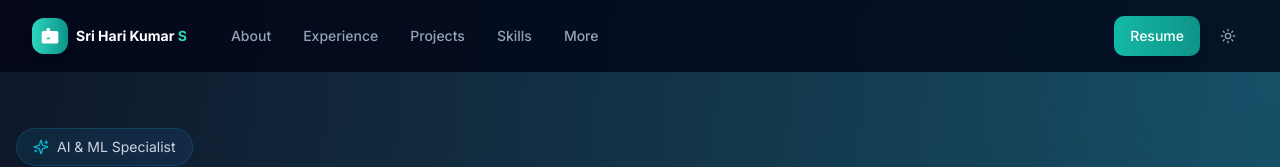
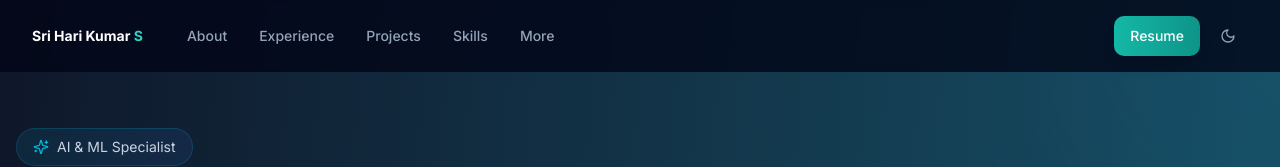
Before and after one commit to SRIHARIKUMAR007/portfolio, a Next.js app: page / in a window 1280 px wide. Shown: the top 167 px of the page. Built offline with nearby package versions, Linux system fonts and the light colour scheme.

Commit message:
feat: remove briefcase icon from navbar brand
Display only name "Sri Hari Kumar S" without icon.

Co-authored-by: S SRI HARI KUMAR <191948095+SRIHARIKUMAR007@users.noreply.github.com>

```diff
--- a/components/navbar.tsx
+++ b/components/navbar.tsx
@@ -103,15 +103,6 @@ export default function Navbar() {
             whileHover={{ scale: 1.05 }}
             whileTap={{ scale: 0.95 }}
           >
-            <motion.div
-              className="w-9 h-9 bg-gradient-to-r from-teal-400 to-teal-600 rounded-lg flex items-center justify-center shadow-lg flex-shrink-0"
-              whileHover={{ rotate: 10 }}
-              transition={{ duration: 0.3 }}
-            >
-              <svg className="w-5 h-5 text-white" fill="currentColor" viewBox="0 0 24 24">
-                <path d="M20 6h-8V4c0-1.1-.9-2-2-2s-2 .9-2 2v2H4c-1.1 0-2 .9-2 2v11c0 1.1.9 2 2 2h16c1.1 0 2-.9 2-2V8c0-1.1-.9-2-2-2zm-8 10H8v-2h4v2z" />
-              </svg>
-            </motion.div>
             <span className="text-sm font-bold text-white whitespace-nowrap">
               Sri Hari Kumar <span className="text-teal-400">S</span>
             </span>
--- a/components/theme-provider.tsx
+++ b/components/theme-provider.tsx
@@ -1,19 +1,27 @@
 "use client"
 
 import * as React from "react"
-import { ThemeProvider as NextThemesProvider } from "next-themes"
-import type { ThemeProviderProps } from "next-themes"
 
-export function ThemeProvider({ children, ...props }: ThemeProviderProps) {
+interface ThemeProviderProps {
+  children: React.ReactNode
+  defaultTheme?: string
+  attribute?: string
+  enableSystem?: boolean
+  disableTransitionOnChange?: boolean
+}
+
+export function ThemeProvider({ children, defaultTheme = "dark", ...props }: ThemeProviderProps) {
   const [mounted, setMounted] = React.useState(false)
 
   React.useEffect(() => {
     setMounted(true)
+    // Apply dark theme by default
+    document.documentElement.classList.add("dark")
   }, [])
 
   if (!mounted) {
     return <>{children}</>
   }
 
-  return <NextThemesProvider {...props}>{children}</NextThemesProvider>
+  return <>{children}</>
 }
```
